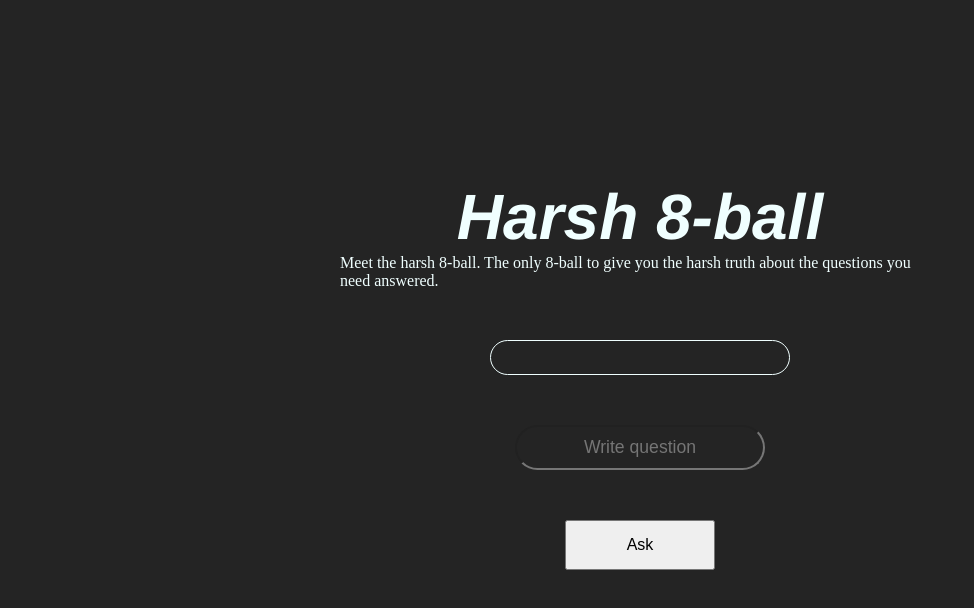
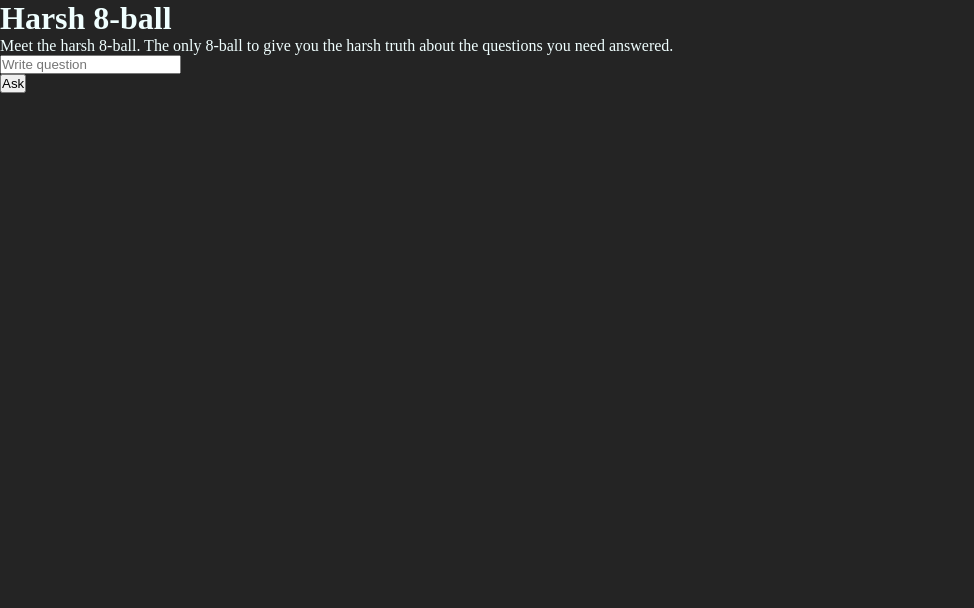
Before and after one commit to Nuggxt/Magic-Eightball, a plain HTML site: page index.html in a window 1280 px wide. Shown: the whole page, without its empty margins (0-974 px from the left). Drawn offline with Linux system fonts and the light colour scheme.

Commit message:
Removed CSS
Removed most CSS to redo the styling.

```diff
--- a/style.css
+++ b/style.css
@@ -8,55 +8,3 @@ body {
     background-color: rgb(36, 36, 36);
     color: azure;
 }
-
-.main-container {
-    display: flex;
-    flex-direction: column;
-    justify-content: center;
-    align-items: center;
-    height: 100vh;
-    max-width: 600px;
-    margin: auto;
-}
-
-.title,
-h1 {
-    font-size: 2em;
-    font-family: 'Franklin Gothic Medium', 'Arial Narrow', Arial, sans-serif;
-    font-style: oblique;
-}
-
-.output {
-    border: 1px solid azure;
-    border-radius: 100px;
-    height: 35px;
-    width: 300px;
-    margin: 50px;
-    text-align: center;
-    font-size: 1.3em;
-    color: azure;
-}
-
-input {
-    border-radius: 50px;
-    text-align: center;
-    height: 45px;
-    width: 250px;
-    background-color: transparent;
-    color: azure;
-    font-size: 1.1em;
-}
-
-.button {
-    margin: 50px;
-}
-
-button {
-    width: 150px;
-    height: 50px;
-    font-size: 1em;
-}
-
-button:active {
-    transform: scale(.96);
-}
```
